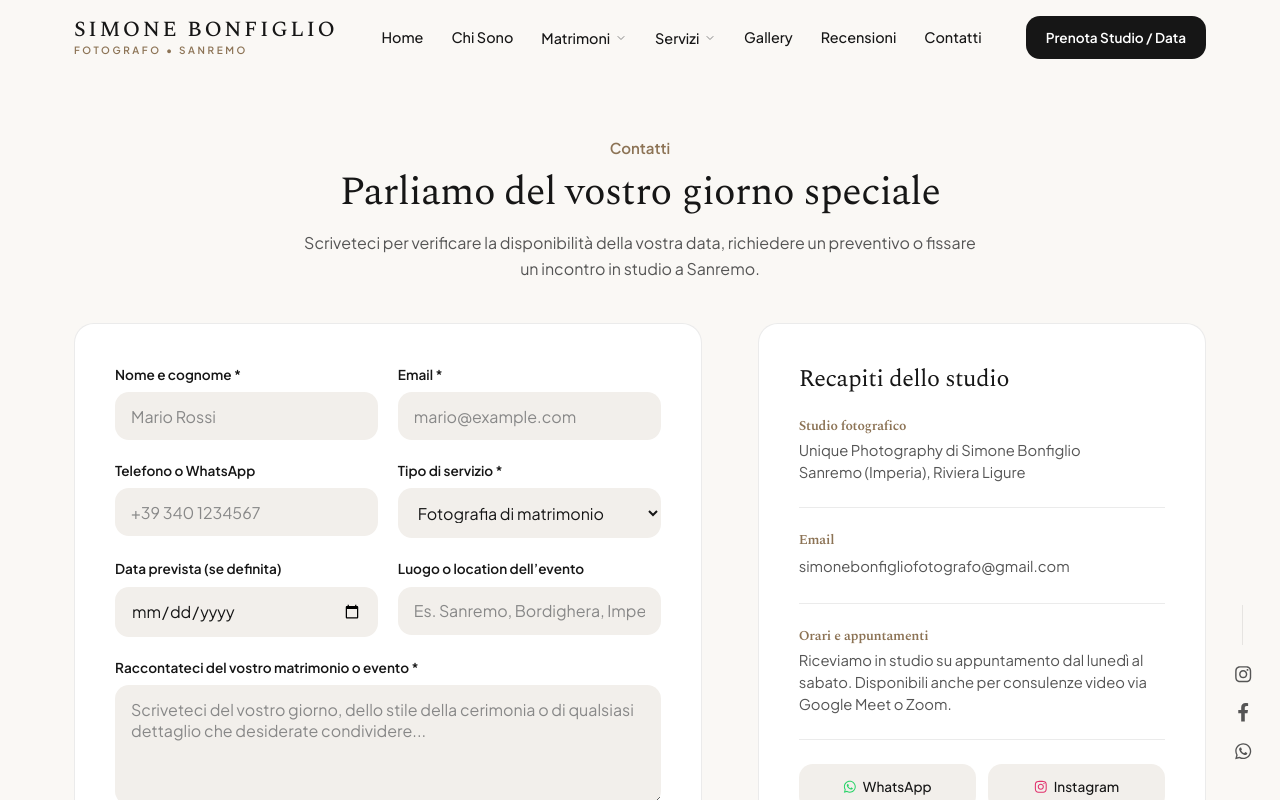
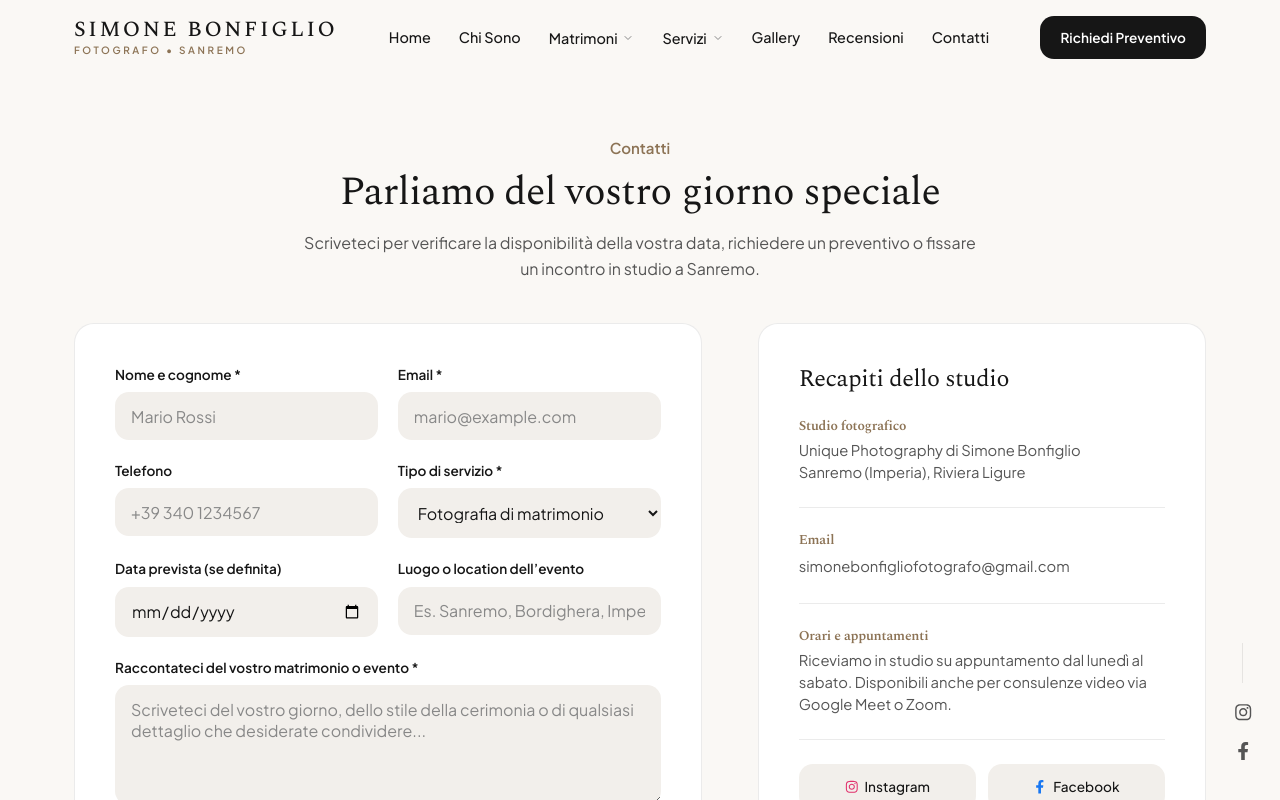
Before and after one commit to bonfiglioalessio/modern-unique-ph, a Next.js app: page /contatti in a window 1280 px wide. Shown: the top 800 px of the page. Built offline with nearby package versions, Linux system fonts and the light colour scheme.

Commit message:
feat: replace whatsapp and booking ctas with instagram and quote contact requests

```diff
--- a/src/app/contatti/ContattiClient.tsx
+++ b/src/app/contatti/ContattiClient.tsx
@@ -6,7 +6,7 @@ import { siteConfig } from '@/data/site';
 import { ContactFormData } from '@/types/contact';
 import { createContactMailtoUrl } from '@/utils/mailto';
 import { FiCheck, FiMail } from 'react-icons/fi';
-import { FaInstagram, FaWhatsapp } from 'react-icons/fa';
+import { FaInstagram, FaFacebookF } from 'react-icons/fa';
 import * as S from './ContattiClient.styles';
 
 const initialFormData: ContactFormData = {
@@ -96,7 +96,7 @@ export const ContattiClient: React.FC = () => {
 
               <S.FormRow>
                 <S.FormGroup>
-                  <label htmlFor="telefono">Telefono o WhatsApp</label>
+                  <label htmlFor="telefono">Telefono</label>
                   <input
                     type="tel"
                     id="telefono"
@@ -189,14 +189,6 @@ export const ContattiClient: React.FC = () => {
 
           <S.QuickContacts>
             <a
-              href="https://wa.me/393400000000"
-              target="_blank"
-              rel="noopener noreferrer"
-              aria-label="WhatsApp"
-            >
-              <FaWhatsapp color="#25D366" /> WhatsApp
-            </a>
-            <a
               href={siteConfig.socials.instagram}
               target="_blank"
               rel="noopener noreferrer"
@@ -204,6 +196,14 @@ export const ContattiClient: React.FC = () => {
             >
               <FaInstagram color="#E1306C" /> Instagram
             </a>
+            <a
+              href={siteConfig.socials.facebook}
+              target="_blank"
+              rel="noopener noreferrer"
+              aria-label="Facebook"
+            >
+              <FaFacebookF color="#1877F2" /> Facebook
+            </a>
           </S.QuickContacts>
         </S.InfoCard>
       </S.ContactGrid>
--- a/src/app/contatti/page.tsx
+++ b/src/app/contatti/page.tsx
@@ -2,9 +2,9 @@ import type { Metadata } from 'next';
 import { ContattiClient } from './ContattiClient';
 
 export const metadata: Metadata = {
-  title: 'Contatti & Prenotazioni • Studio Fotografico Sanremo',
+  title: 'Contatti & Preventivo • Studio Fotografico Sanremo',
   description:
-    'Contatta Unique Photography di Simone Bonfiglio per verificare la disponibilità per il tuo matrimonio o per prenotare un servizio fotografico a Sanremo e in Liguria.',
+    'Contatta Unique Photography di Simone Bonfiglio per richiedere un preventivo o informazioni per il tuo matrimonio o servizio fotografico a Sanremo e in Liguria.',
 };
 
 export default function ContattiPage() {
--- a/src/app/matrimoni/MatrimoniClient.tsx
+++ b/src/app/matrimoni/MatrimoniClient.tsx
@@ -173,7 +173,7 @@ export const MatrimoniClient: React.FC = () => {
             Le date per la stagione estiva e autunnale si esauriscono rapidamente. Scrivetemi per
             conoscere la disponibilità e ricevere il listino prezzi.
           </p>
-          <Link href="/contatti/">Richiedi disponibilità data</Link>
+          <Link href="/contatti/">Richiedi Preventivo</Link>
         </S.CtaSection>
       </ScrollReveal>
     </S.PageWrapper>
--- a/src/components/MobileQuickBar.tsx
+++ b/src/components/MobileQuickBar.tsx
@@ -3,8 +3,9 @@
 import React from 'react';
 import styled from 'styled-components';
 import Link from 'next/link';
-import { FaWhatsapp } from 'react-icons/fa';
-import { FiCalendar } from 'react-icons/fi';
+import { FaInstagram } from 'react-icons/fa';
+import { FiMail } from 'react-icons/fi';
+import { siteConfig } from '@/data/site';
 
 const BarWrapper = styled.div`
   display: none;
@@ -26,7 +27,7 @@ const BarWrapper = styled.div`
   }
 `;
 
-const WhatsAppBtn = styled.a`
+const InstagramBtn = styled.a`
   flex: 1;
   display: flex;
   align-items: center;
@@ -42,7 +43,7 @@ const WhatsAppBtn = styled.a`
   transition: all ${({ theme }) => theme.transitions.default};
 
   svg {
-    color: #25d366;
+    color: #e1306c;
   }
 
   &:active {
@@ -74,16 +75,16 @@ const ContactBtn = styled(Link)`
 export const MobileQuickBar: React.FC = () => {
   return (
     <BarWrapper aria-label="Contatti veloci mobile">
-      <WhatsAppBtn
-        href="https://wa.me/393400000000?text=Ciao%20Simone%2C%20vorrei%20informazioni%20sulla%20disponibilit%C3%A0%20per%20un%20servizio%20fotografico"
+      <InstagramBtn
+        href={siteConfig.socials.instagram}
         target="_blank"
         rel="noopener noreferrer"
-        aria-label="Contatta su WhatsApp"
+        aria-label="Segui Simone su Instagram"
       >
-        <FaWhatsapp size={17} /> WhatsApp
-      </WhatsAppBtn>
-      <ContactBtn href="/contatti/" aria-label="Richiedi disponibilità data">
-        <FiCalendar size={15} /> Richiedi data
+        <FaInstagram size={17} /> Instagram
+      </InstagramBtn>
+      <ContactBtn href="/contatti/" aria-label="Contattami">
+        <FiMail size={15} /> Contattami
       </ContactBtn>
     </BarWrapper>
   );
--- a/src/components/SocialBar.tsx
+++ b/src/components/SocialBar.tsx
@@ -3,7 +3,7 @@
 import React from 'react';
 import styled from 'styled-components';
 import { siteConfig } from '@/data/site';
-import { FaInstagram, FaFacebookF, FaWhatsapp } from 'react-icons/fa';
+import { FaInstagram, FaFacebookF } from 'react-icons/fa';
 
 const FloatBar = styled.aside`
   position: fixed;
@@ -60,14 +60,6 @@ export const SocialBar: React.FC = () => {
       >
         <FaFacebookF />
       </NakedIconLink>
-      <NakedIconLink
-        href="https://wa.me/393400000000"
-        target="_blank"
-        rel="noopener noreferrer"
-        aria-label="WhatsApp"
-      >
-        <FaWhatsapp />
-      </NakedIconLink>
     </FloatBar>
   );
 };
--- a/src/components/home/HeroSection.tsx
+++ b/src/components/home/HeroSection.tsx
@@ -113,7 +113,7 @@ export const HeroSection: React.FC = () => {
         Lavora principalmente in Liguria e Riviera per trasformare ogni momento in ricordi autentici nel tempo.
       </Subtitle>
       <Actions>
-        <PrimaryCta href="/contatti/">Richiedi disponibilità data</PrimaryCta>
+        <PrimaryCta href="/contatti/">Richiedi Preventivo</PrimaryCta>
         <TextAction href="/gallery/">
           Guarda la selezione fotografica <FiArrowRight />
         </TextAction>
--- a/src/components/home/HomeCtaSection.tsx
+++ b/src/components/home/HomeCtaSection.tsx
@@ -68,7 +68,7 @@ export const HomeCtaSection: React.FC = () => {
         vi invierò un PDF con maggiori informazioni su come lavoro e con tutti i dettagli dei prezzi proposti.
         Se siete interessati, fisseremo un appuntamento per una videochiamata conoscitiva :)
       </p>
-      <PrimaryCta href="/contatti/">Richiedi disponibilità e guida prezzi</PrimaryCta>
+      <PrimaryCta href="/contatti/">Richiedi Preventivo</PrimaryCta>
     </SectionWrapper>
   );
 };
--- a/src/components/layout/Navbar/Navbar.tsx
+++ b/src/components/layout/Navbar/Navbar.tsx
@@ -5,7 +5,7 @@ import Link from 'next/link';
 import { usePathname } from 'next/navigation';
 import { siteConfig } from '@/data/site';
 import { FiMenu, FiX, FiChevronDown } from 'react-icons/fi';
-import { FaInstagram, FaWhatsapp } from 'react-icons/fa';
+import { FaInstagram, FaFacebookF } from 'react-icons/fa';
 import { useScrolled, useLockedBody } from '@/hooks';
 import * as S from './Navbar.styles';
 
@@ -116,7 +116,7 @@ export const Navbar: React.FC = () => {
           })}
         </S.NavList>
 
-        <S.CtaButton href="/contatti/">Prenota Studio / Data</S.CtaButton>
+        <S.CtaButton href="/contatti/">Richiedi Preventivo</S.CtaButton>
 
         {/* Mobile Toggle */}
         <S.MobileToggle
@@ -214,11 +214,11 @@ export const Navbar: React.FC = () => {
                 <FaInstagram /> Instagram
               </a>
               <a
-                href="https://wa.me/393400000000"
+                href={siteConfig.socials.facebook}
                 target="_blank"
                 rel="noopener noreferrer"
               >
-                <FaWhatsapp /> WhatsApp
+                <FaFacebookF /> Facebook
               </a>
             </div>
             <Link
@@ -226,7 +226,7 @@ export const Navbar: React.FC = () => {
               className="cta-full"
               onClick={() => setIsOpen(false)}
             >
-              Richiedi Disponibilità Data
+              Richiedi Preventivo
             </Link>
           </S.MobileBottomContact>
         </S.MobileNavBody>
--- a/src/data/site.ts
+++ b/src/data/site.ts
@@ -19,7 +19,7 @@ export const siteConfig: SiteConfig = {
     address: 'Sanremo (IM), Liguria',
   },
   socials: {
-    instagram: 'https://www.instagram.com/uniquephotography.it/',
+    instagram: 'https://www.instagram.com/simone_bonfiglio_uniqueph/',
     facebook: 'https://www.facebook.com/UniquePhotographySanremo/',
     matrimonioCom: 'https://www.matrimonio.com/fotografo-matrimonio/unique-photography--e190367',
   },
```
